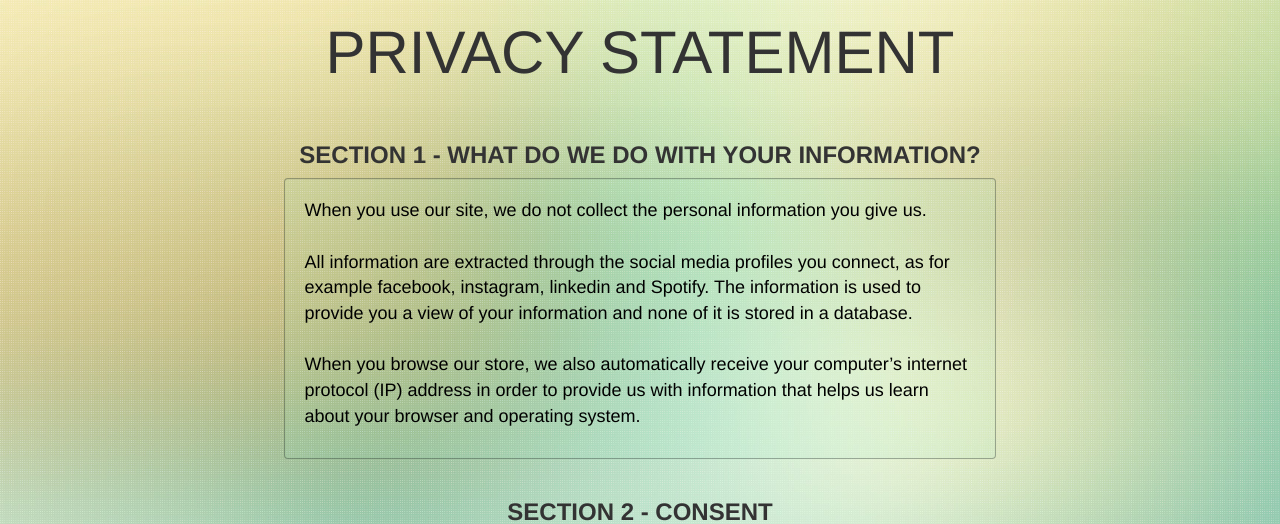
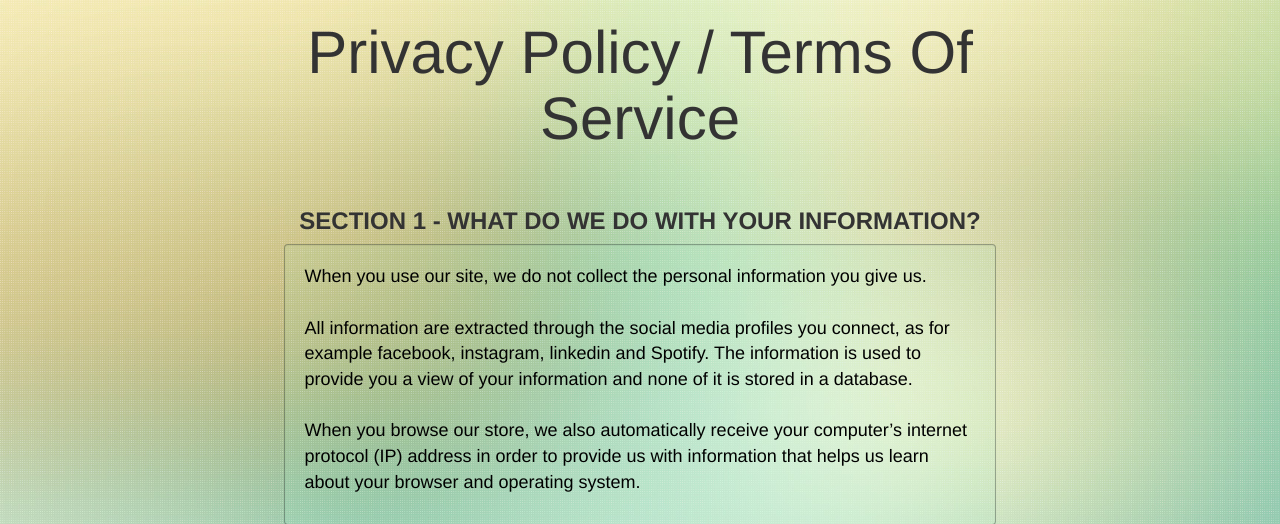
Before and after one commit to nielsdaw/digital_identity, a Django app: page /privacy_policy/ in a window 1280 px wide. Shown: the top 524 px of the page. Run offline with Django 3.2, Linux system fonts and the light colour scheme; some libraries are stand-ins or nearby versions.

Commit message:
changed tittle of privacy/terms of use

```diff
--- a/templates/privacy_policy.html
+++ b/templates/privacy_policy.html
@@ -9,7 +9,7 @@
         <div class="col-xs-12 col-md-8 col-md-offset-2 ">
             <div>
                 <span class="text-center">
-                <h2 class="header">PRIVACY STATEMENT</h2><br>
+                <h2 class="header">Privacy Policy / Terms Of Service</h2><br>
                 </span>
                 <!-- Section 1 -->
                 <div class="row ">
```
